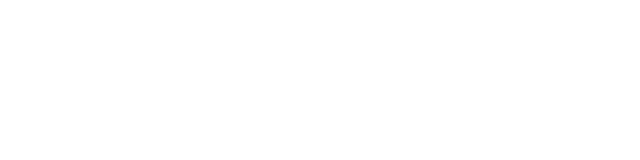
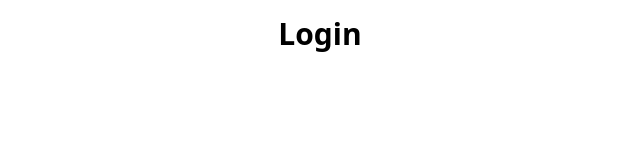
Before and after one commit to JNV000/login-form-hw8, a React (Create React App) app: page / in a window 1280 px wide. Shown: the top 160 px of the page, without its empty margins (320-960 px from the left). Built offline with nearby package versions, Linux system fonts and the light colour scheme.

Commit message:
Implement Header component

```diff
--- a/src/App.jsx
+++ b/src/App.jsx
@@ -1,7 +1,8 @@
 import "./App.css";
+import Header from "./components/Header";
 
 function App() {
-  return <></>;
+  return <Header />;
 }
 
 export default App;
--- a/src/components/Header.jsx
+++ b/src/components/Header.jsx
@@ -0,0 +1,7 @@
+// import PropTypes from "prop-types";
+
+function Header() {
+  return <h1 className="my-4 text-center text-3xl font-semibold">Login</h1>;
+}
+
+export default Header;
```
